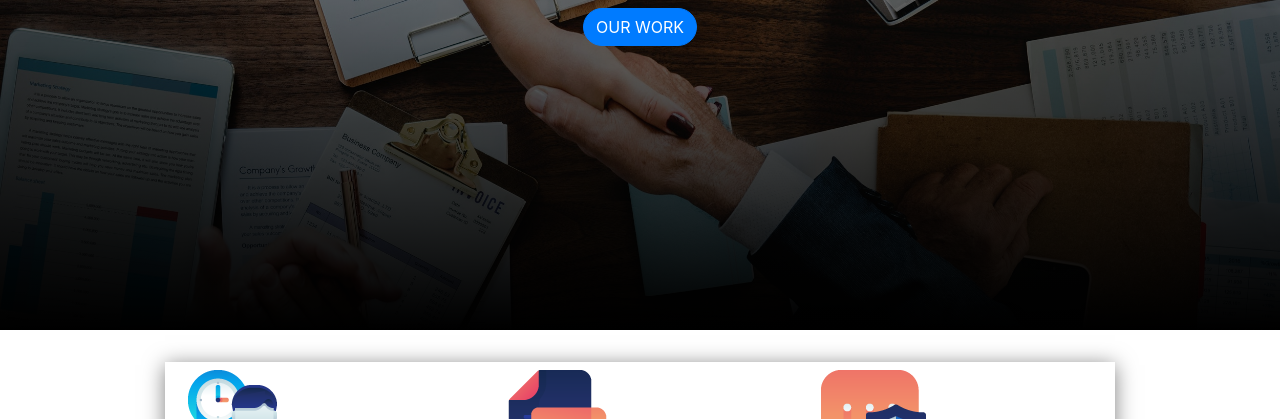
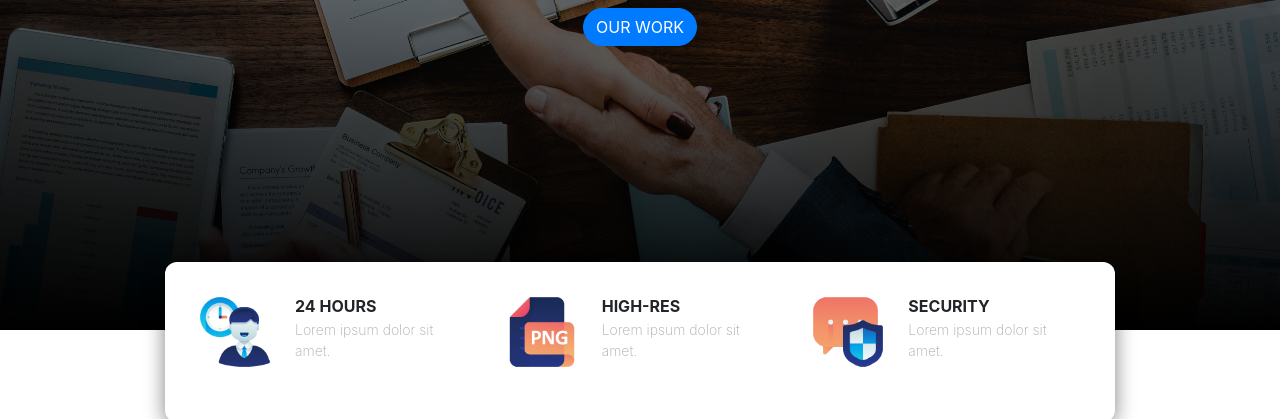
Before and after one commit to Daud17assidiqi/red-ribbon-army, a plain HTML site: page index.html in a window 1280 px wide. Shown: the part 309-728 px from the top of the page. Drawn offline with nearby package versions, Linux system fonts and the light colour scheme; a web font is replaced by a local one.

Commit message:
update info panel, add working space

```diff
--- a/index.html
+++ b/index.html
@@ -60,27 +60,39 @@
   <div class="container">
     <!-- info Panel -->
     <div class="row justify-content-center">
-      <div class="col-lg-10 info-panel">
+      <div class="col-10 info-panel">
         <div class="row">
           <div class="col-lg">
-            <img src="img/employee.png" alt="employee">
+            <img src="img/employee.png" alt="employee " class="float-left">
             <h4>24 hours</h4>
             <p>Lorem ipsum dolor sit amet.</p>
           </div>
           <div class="col-lg">
-            <img src="img/hires.png" alt="employee">
+            <img src="img/hires.png" alt="employee " class="float-left">
             <h4>High-Res</h4>
             <p>Lorem ipsum dolor sit amet.</p>
           </div>
           <div class="col-lg">
-            <img src="img/security.png" alt="employee">
+            <img src="img/security.png" alt="employee " class="float-left">
             <h4>Security</h4>
             <p>Lorem ipsum dolor sit amet.</p>
           </div>
         </div>
       </div>
     </div>
+
+    <!-- Workingspace -->
+
+    <div class="row workingspace">
+      <div class="col">
+        <img src="img/workingspace.png" alt="" class="img-fluid">
+      </div>
+      <div class="col"></div>
+    </div>
+    <!-- endWorkingspace -->
   </div>
+  <!-- endContainer -->
+
 
   <!-- Optional JavaScript; choose one of the two! -->
 
--- a/style.css
+++ b/style.css
@@ -48,8 +48,32 @@
 
 .info-panel {
   box-shadow: 0 3px 20px rgba(0, 0, 0, 0.5);
+  border-radius: 12px;
+  margin-top: -100px;
+  background-color: white;
+  padding: 30px;
 }
 
+.info-panel img {
+  width: 80px;
+  height: 80px;
+  margin-right: 20px;
+  margin-bottom: 20px;
+}
+
+.info-panel h4 {
+  font-size: 16px;
+  text-transform: uppercase;
+  font-weight: bold;
+  margin-top: 5px;
+}
+
+.info-panel p {
+  font-size: 14px;
+  color: #acacac;
+  margin-top: -5px;
+  font-weight: 200;
+}
 /* utility */
 .tombol {
   text-transform: uppercase;
```
